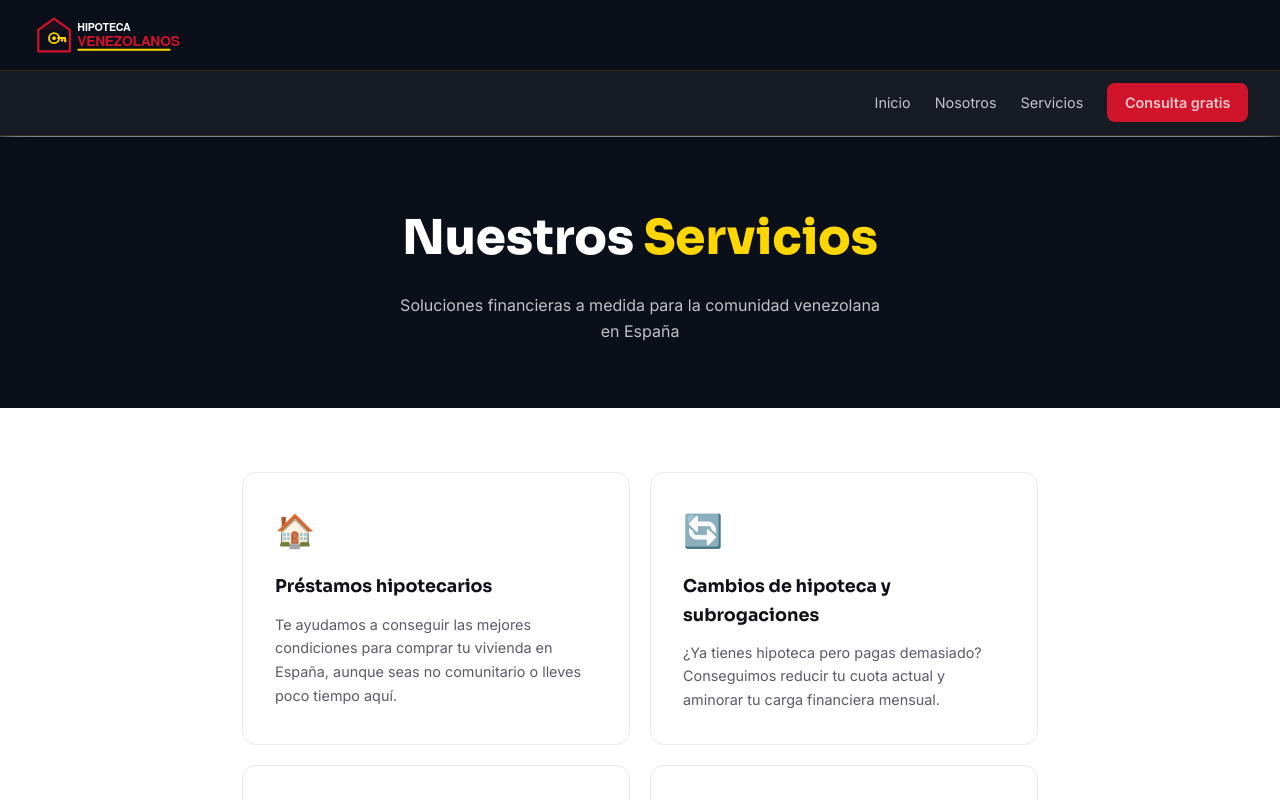
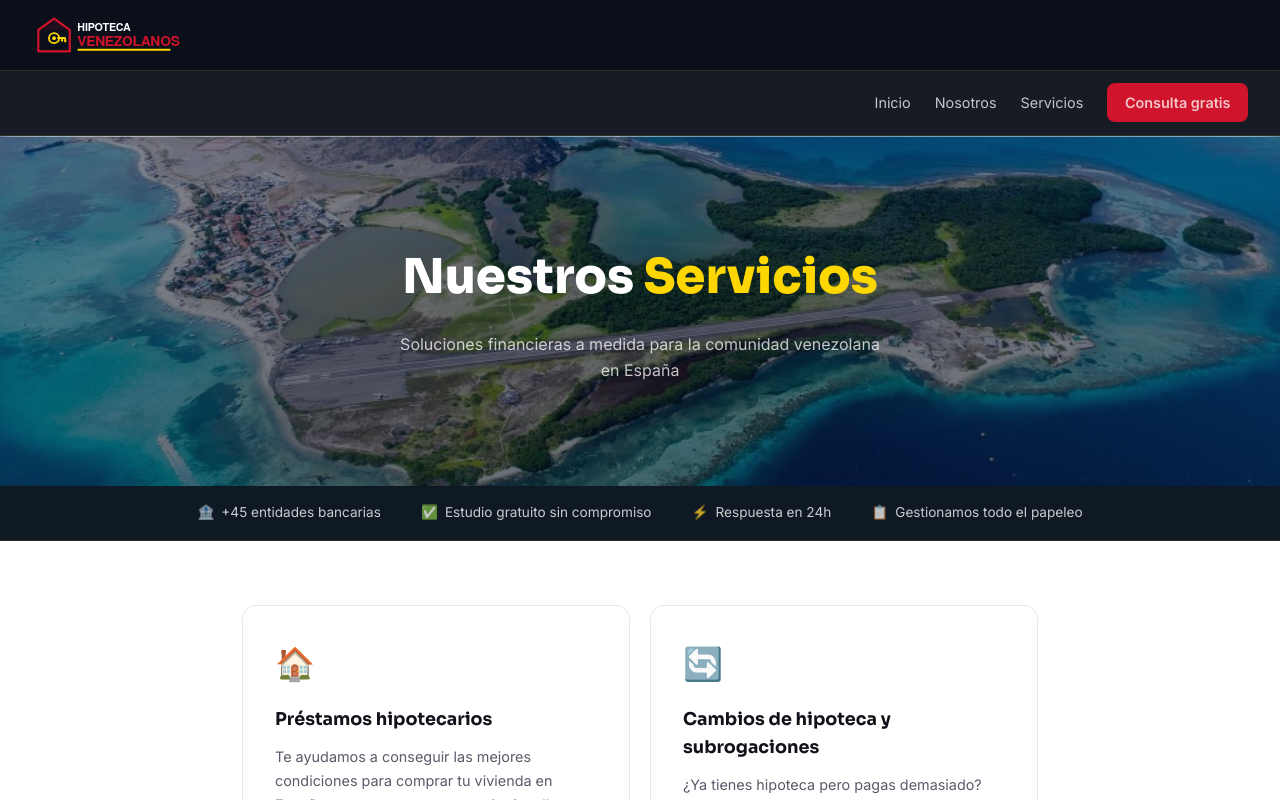
Before and after one commit to winiffer3/hipoteca-venezolanos-web, a React (Vite) app: page /servicios in a window 1280 px wide. Shown: the top 800 px of the page. Built offline with nearby package versions, Linux system fonts and the light colour scheme.

Commit message:
feat: añadir imagen fondo-hero y banda de confianza a Pagina de Servicios

```diff
--- a/src/App.css
+++ b/src/App.css
@@ -553,30 +553,62 @@ nav {
   background: var(--bg);
 }
 
-
 /* ── PAG SERVICIOS ── */
 #servicios-hero {
-  background: var(--dark);
-  padding: 4rem 2rem;
-  text-align: center;
+  position: relative;
+  min-height: 350px;
+  display: flex;
+  align-items: center;
+  justify-content: center;
+  overflow: hidden;
+  background-image: url('/images/Venezuela-archipiélago-Los-Roques.jpg');
+  background-size: cover;
+  background-position: center;
 }
 
-#servicios-hero h1 {
+#servicios-overlay {
+  position: absolute;
+  inset: 0;
+  background: linear-gradient(
+    to bottom,
+    rgba(5, 15, 30, 0.5) 0%,
+    rgba(5, 15, 30, 0.6) 100%
+  );
+}
+
+#servicios-content {
+  position: relative;
+  z-index: 1;
+  text-align: center;
+  padding: 3rem 2rem;
+}
+
+#servicios-content h1 {
   font-size: clamp(2rem, 4vw, 3rem);
   font-weight: 800;
   color: #ffffff;
   margin-bottom: 1rem;
 }
 
-#servicios-hero h1 span {
+#servicios-content h1 span {
   color: var(--gold);
 }
 
-#servicios-hero p {
+#servicios-content p {
   color: rgba(255, 255, 255, 0.75);
   font-size: 1rem;
   max-width: 500px;
   margin: 0 auto;
+}
+
+#servicios-band {
+  background: #0f1923;
+  display: flex;
+  justify-content: center;
+  gap: 2.5rem;
+  flex-wrap: wrap;
+  padding: 1rem 2rem;
+  border-bottom: 1px solid rgba(255, 215, 0, 0.1);
 }
 
 #servicios-grid {
--- a/src/pages/Servicios.jsx
+++ b/src/pages/Servicios.jsx
@@ -2,10 +2,18 @@ export default function Servicios() {
   return (
     <main>
       <section id="servicios-hero">
-        <h1>Nuestros <span>Servicios</span></h1>
-        <p>Soluciones financieras a medida para la comunidad venezolana en España</p>
+        <div id="servicios-overlay" />
+        <div id="servicios-content">
+          <h1>Nuestros <span>Servicios</span></h1>
+          <p>Soluciones financieras a medida para la comunidad venezolana en España</p>
+        </div>
       </section>
-
+      <div id="servicios-band">
+        <div className="band-item"><span>🏦</span> +45 entidades bancarias</div>
+        <div className="band-item"><span>✅</span> Estudio gratuito sin compromiso</div>
+        <div className="band-item"><span>⚡</span> Respuesta en 24h</div>
+        <div className="band-item"><span>📋</span> Gestionamos todo el papeleo</div>
+      </div>
       <section id="servicios-grid">
         <div className="servicio-card">
           <span className="servicio-icon">🏠</span>
```
